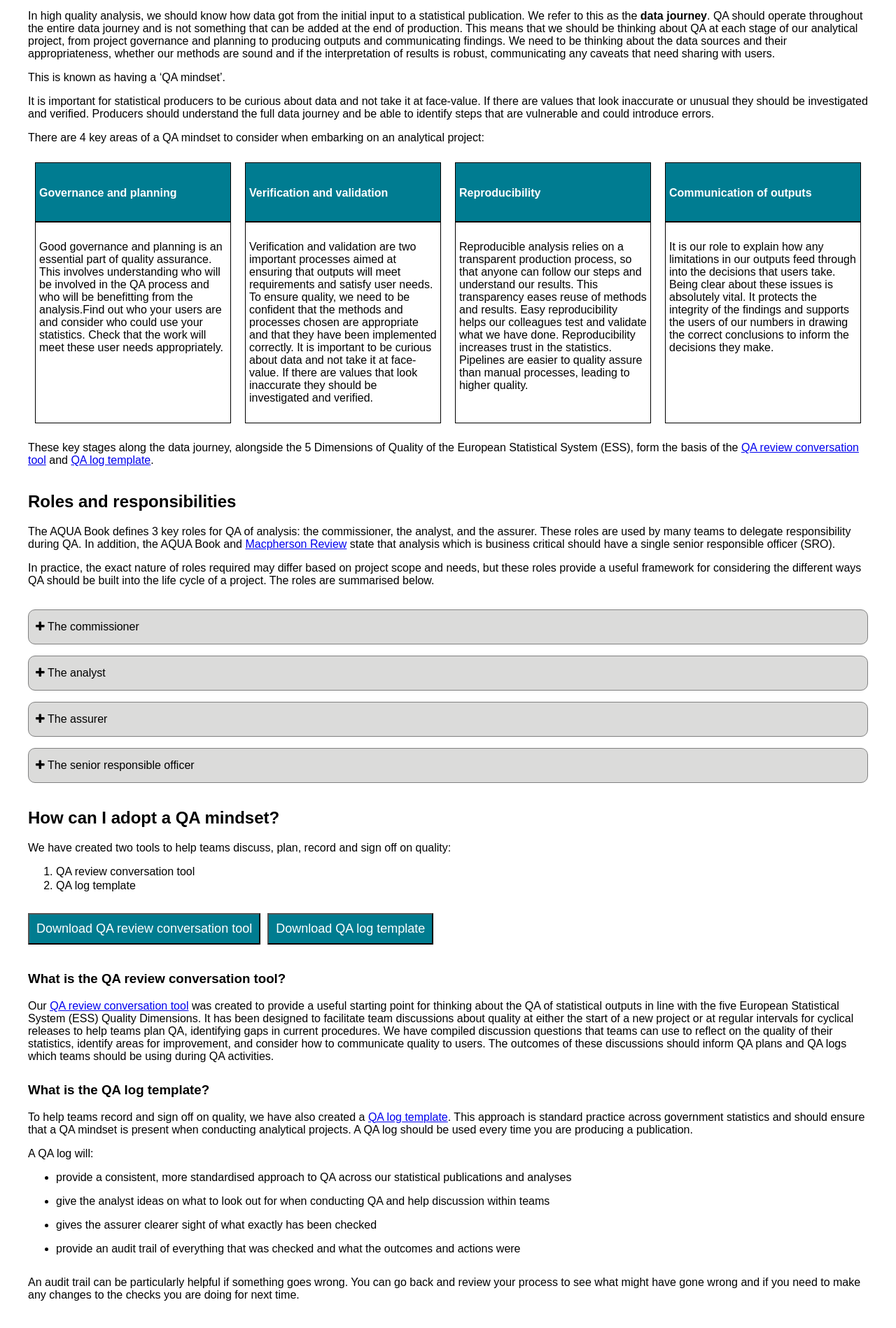
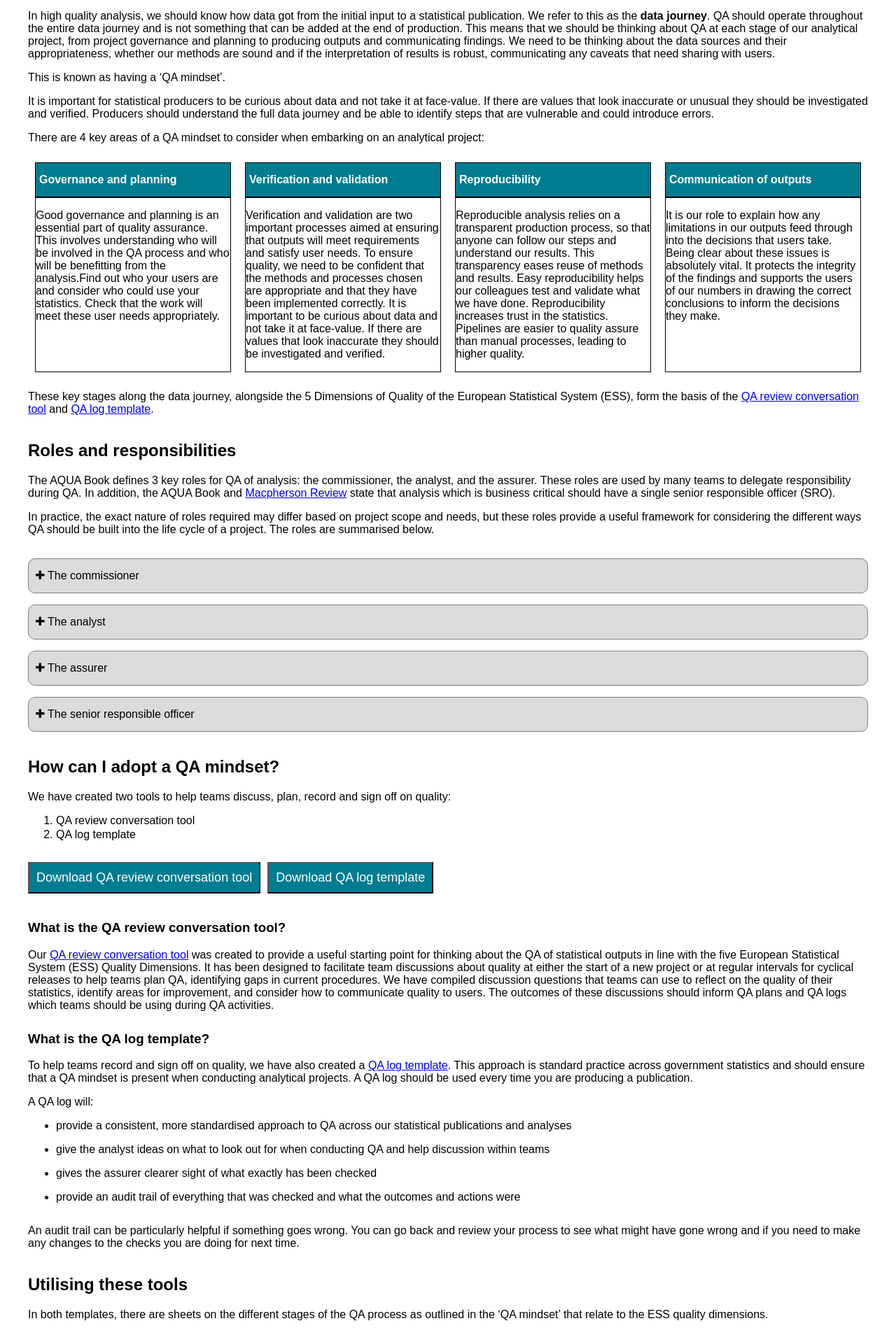
Before and after one commit to BenCuff/github-pages-test, a Jekyll site: the page built from docs/quality-assurance.md, in a window 1280 px wide. Shown: the part 2496-4394 px from the top of the page at 70% size. Built offline with Jekyll 4.4.1, drawn with Linux system fonts in a browser that asks for light colours.

Commit message:
Styling cards

```diff
--- a/docs/assets/styles.css
+++ b/docs/assets/styles.css
@@ -212,13 +212,15 @@ code{
   border: 1pt solid black;
   background-color: #007C91;
   color: white;
-  padding: 10px 5px;
 }
 
 .card-bottom{
   border: 1pt solid black;
   flex: 1;
-  padding: 10px 5px;
+}
+
+.card-top h4, card-bottom p{
+  margin: 15px 5px;
 }
 
 .download-button{
```
